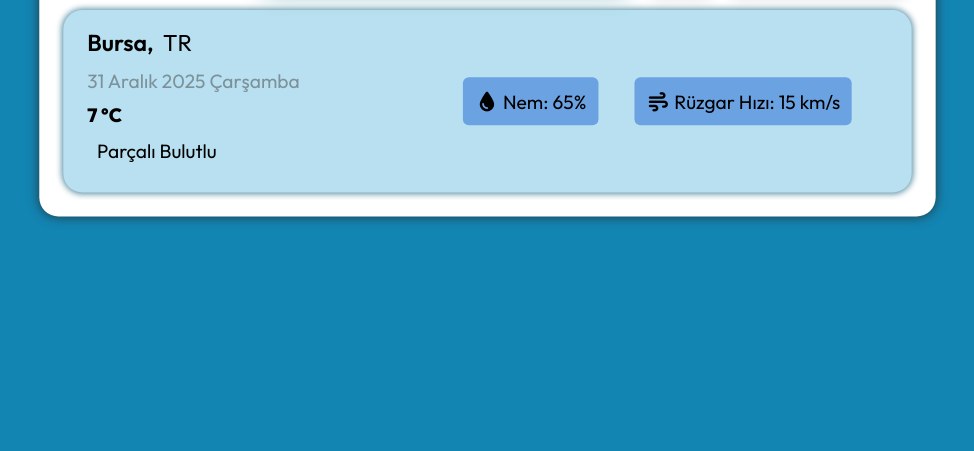
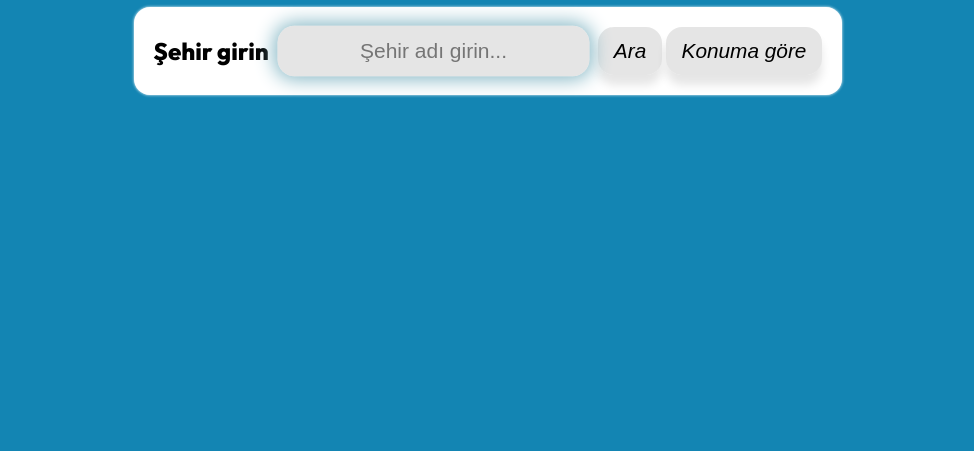
Before and after one commit to REDbela/SkyCast, a plain HTML site: page index.html in a window 1280 px wide. Shown: the part 349-800 px from the top of the page, without its empty margins (152-1126 px from the left). Drawn offline with Linux system fonts and the light colour scheme.

Commit message:
fix main panel display

```diff
--- a/index.html
+++ b/index.html
@@ -20,7 +20,7 @@
   <body>
 
       <!-- İlk panel sadece şehir arama kısmı -->
-    <div id="head" class="hidden" style="display: none;">
+    <div id="head" class="hidden">
       <h1 class="label">Şehir girin</h1>
       <input type="text" id="cityInput" class="input control" placeholder="Şehir adı girin..."/>
 
@@ -36,7 +36,7 @@
 
       <!-- İkinci panel hem arama hemde hava durumu bilgileri -->
 
-    <div id="main" class="hidden" style="display: block;">
+    <div id="main" class="hidden">
       <div id="main-content">
 
         <!-- Şehir arama kısmı -->
```
